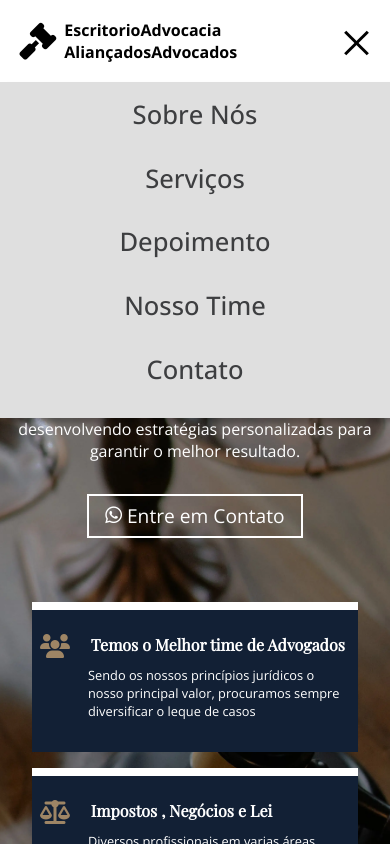
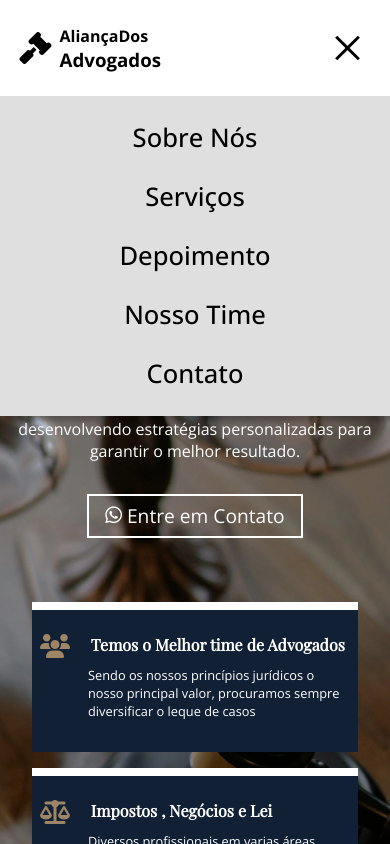
Before and after one commit to elfihr/AliancaAdvocados, a React (Create React App) app: page / in a window 390 px wide. Both pictures are taken after a click on the element 356 px from the left and 43 px from the top of the page. Shown: the top 844 px of the page. Built offline with nearby package versions, Linux system fonts and the light colour scheme; a web font is replaced by a local one.

Commit message:
fix console error and responsive navbar

```diff
--- a/src/components/Footer.js
+++ b/src/components/Footer.js
@@ -5,7 +5,7 @@ const Footer = () => {
     return (
         <div className='footer'>
             <div className='logoContainer'>
-                <i class="fa-solid fa-gavel"></i>
+                <i className="fa-solid fa-gavel"></i>
                 <div>
                     <p>EscritorioAdvocacia</p>
                     <p>AliançadosAdvocados</p>
@@ -19,10 +19,10 @@ const Footer = () => {
             </div>
             <div className='footerSeparator'></div>
             <div className='footer_SocialMedia'>
-                <i class="fa-brands fa-facebook"></i>
-                <i class="fa-brands fa-x-twitter"></i>
-                <i class="fa-brands fa-linkedin"></i>
-                <i class="fa-brands fa-youtube"></i>
+                <i className="fa-brands fa-facebook"></i>
+                <i className="fa-brands fa-x-twitter"></i>
+                <i className="fa-brands fa-linkedin"></i>
+                <i className="fa-brands fa-youtube"></i>
             </div>
         </div>
     )
--- a/src/components/Navbar.js
+++ b/src/components/Navbar.js
@@ -1,43 +1,47 @@
-import React from 'react'
+import React, { useRef, useState, useEffect } from "react";
 import '../style/Navbar.css'
 import { menuLinks } from '../helper/helper'
 import { Twirl as Hamburger } from 'hamburger-react'
 
 
 const Navbar = () => {
+    const [isMobile, setIsMobile] = useState(false)
+    const btnRef = useRef()
+    useEffect(() => {
+        const closeDropdown = e => {
+            if (!btnRef.current.contains(e.target)) {
+                setIsMobile(false);
+            }
+        }
+        document.body.addEventListener('click', closeDropdown)
+        return () => document.body.removeEventListener('click', closeDropdown)
+    }, [])
+
     return (
+        <nav className="navbar">
+            <div className="logo_Container">
+            <i className="fa-solid fa-gavel hammerico"></i>
+                <div>
+                    <h4>AliançaDos</h4>
+                    <h3>Advogados</h3>
+                </div>
 
-
-        <nav className='navMenu'>
-            {/* ====/Logo==== */}
-            <div className='logoContainer'>
-                <i class="fa-solid fa-gavel"></i>
-                <div>
-                    <p>EscritorioAdvocacia</p>
-                    <p>AliançadosAdvocados</p>
-                </div>
             </div>
-
-            {/* ====/Icons==== */}
-            <input type='checkbox' id='check'></input>
-            <label htmlFor='check' className='iconMenu' >
-                <Hamburger />
-            </label>
-            {/* ====/HiperLinks==== */}
-            <div className='navBar'>
-                {menuLinks.map((link, index) => {
+            <div className={isMobile ? "navlink_mobile" : "navlink"} >
+                {menuLinks.map((item, index) => {
                     return (
                         <ul key={index}>
-                            <li className='navlinks'>
-                                <a href={link.href} className={link.class}>{link.label}</a>
+                            <li>
+                                <a className={item.class} href={item.href}>{item.label}</a>
                             </li>
                         </ul>
                     )
                 })}
             </div>
+            <div className="menuIcon" onClick={() => setIsMobile(!isMobile)} ref={btnRef}>
+                {<Hamburger toggled={isMobile} toggle={setIsMobile} />}
+            </div>
         </nav>
-
-
     )
 }
 
--- a/src/page/Contact.js
+++ b/src/page/Contact.js
@@ -10,21 +10,21 @@ const Contact = () => {
       <div className='contact_wrapper'>
 
         <div className='contact_container'>
-          <i class="fa-solid fa-location-dot"></i>
+          <i className="fa-solid fa-location-dot"></i>
           <h3 className='contact_type'>Endereço</h3>
           <p>Avenida Paulista nº1449</p>
           <p>São Paulo - SP</p>
         </div>
 
         <div className='contact_container'>
-        <i class="fa-solid fa-phone"></i>
+        <i className="fa-solid fa-phone"></i>
           <h3 className='contact_type'>Telefone</h3>
           <p>+55 11 2109-XXXX</p>
           <p>+55 11 9 9277-XXXX</p>
         </div>
 
         <div className='contact_container'>
-          <i class="fa-solid fa-location-dot"></i>
+          <i className="fa-solid fa-location-dot"></i>
           <h3 className='contact_type'>E-Mail</h3>
           <p>aliancaadvocados@advocados.com</p>
           <p>saopauloalianca@advocados.com</p>
--- a/src/page/Hero.js
+++ b/src/page/Hero.js
@@ -11,7 +11,7 @@ const Hero = () => {
                     <p >Aliança de Advogados</p>
                     <h3>Seu aliado legal em todas as circunstâncias.</h3>
                     <p className='hero_description'>Tratamos cada caso com a atenção e o cuidado que ele merece,<br /> desenvolvendo estratégias personalizadas para garantir o melhor resultado.</p>
-                    <a href='/about' className='btnHero'><i class="fa-brands fa-whatsapp"></i>Entre em Contato</a>
+                    <a href='/about' className='btnHero'><i className="fa-brands fa-whatsapp"></i>Entre em Contato</a>
                 </div>
                 <div className='heroIntro_Wrapper'>
                     {heroIntro.map((intro, index) => {
--- a/src/page/Number.js
+++ b/src/page/Number.js
@@ -10,7 +10,7 @@ const Number = () => {
             <div className='number_wrapper'>
                 {number.map((number, index) => {
                     return (
-                        <div className='number_container'>
+                        <div className='number_container' key={index}>
                             <i className={number.class}></i>
                             <CountUp end={number.end} redraw={true}>
                                 {({ countUpRef, start }) => (
--- a/src/page/Team.js
+++ b/src/page/Team.js
@@ -16,10 +16,10 @@ const Team = () => {
                             <h5>{team.name}</h5>
                             <p>{team.prof}</p>
                             <div className='team_SocialMedia'>
-                                <i class="fa-brands fa-facebook"></i>
-                                <i class="fa-brands fa-x-twitter"></i>
-                                <i class="fa-brands fa-linkedin"></i>
-                                <i class="fa-brands fa-youtube"></i>
+                                <i className="fa-brands fa-facebook"></i>
+                                <i className="fa-brands fa-x-twitter"></i>
+                                <i className="fa-brands fa-linkedin"></i>
+                                <i className="fa-brands fa-youtube"></i>
                             </div>
                         </div>
                     )
--- a/src/style/Navbar.css
+++ b/src/style/Navbar.css
@@ -1,72 +1,43 @@
-.navMenu{
+.navbar {
     position: fixed;
     top: 0;
     left: 0;
     display: flex;
     justify-content: space-between;
     width: 100%;
-    padding:  1.2rem 5%;
-    backdrop-filter: blur;
+    padding: 1.5rem 5%;
     background-color: white;
     align-items: center;
     z-index: 99;
     border-bottom: 1px solid #c4c5c6;
 }
 
-
-.logoContainer{
+.logo_Container{
     display: flex;
     align-items: center;
     gap: 0 0.5rem;
 }
 
-.logoContainer p{
-    font-weight: 700;
+.logo_Container > div{
+  margin: -1rem 0;
 }
 
-.logoContainer h3{
-    color: black;
-    font-size: 1.2rem;
+.hammerico{
+    font-size: 2rem;
 }
 
-
-/*Links na navBar*/
-
-
-.navBar{
+.navlink {
     display: flex;
 }
 
 
-
-
-.navBar a{
-    position: relative;
+.navlink  li{
+    list-style-type: none;
     text-decoration: none;
-    margin-left: 40px;
-    text-decoration: none;
-    font-size: 1.2em;
-    font-weight: 500;
-    border-bottom: none;
-    transition: 0.5s;
-    user-select: none;
-    cursor: pointer;
 }
 
 
-.navlinks{
-    list-style: none;
-}
-
-
-.navlinks a{
-    color: #3d3e40;
-    border-bottom:none;
-    position:relative;
-}
-
-
-.navBar a::after{
+.link::after{
     left: 0;
     bottom: -6px;
     position: absolute;
@@ -81,7 +52,7 @@
 }
 
 
-.navBar a:hover::after {
+.link:hover::after {
     transform:  scaleX(1);
     transform-origin: left;
 
@@ -89,75 +60,59 @@
 }
 
 
-#check{
+.link {
+    color: black;
+    position: relative;
+    margin-left: 25px;
+    text-decoration: none;
+    font-size: 1em;
+    font-weight: 500;
+    border-bottom: none;
+    transition: 0.5s;
+    user-select: none;
+    cursor: pointer;
+}
+
+
+.menuIcon {
     display: none;
 }
 
 
-/*posição menuBar*/
-.iconMenu{
-    bottom:10px;
-    right: 10px;
-    position: absolute;
-    font-size: 2rem;
-    cursor: pointer;
-    display: none;
-    color: black;
-    padding: 5px 0;
+.menuIcon i{
+    font-size: 1.5rem;
 }
 
 
-/*=================================================Responsive 910px==============================================*/
-
-
-@media (max-width: 984px) {
-
-
-    .iconMenu{
-        display: inline-flex;
-    }
-
-    #check:checked~.navBar{
-        height: 21rem;
+/* Media query for mobile layout */
+@media screen and (max-width: 780px) {
+    .menuIcon {
+        display: block;
     }
 
 
-    .navBar{
+    .navlink {
+        display: none;
+    }
+
+
+   .navlink_mobile {
         position: absolute;
         flex-direction: column;
-        top:100%;
+        top: 100%;
         left: 0;
         width: 100%;
         height: 0;
         background: #dfdfdf;
         box-shadow: 5px 5px 5px rgba(0, 0, 0, 0.25);
         overflow: hidden;
-        transition: 0.3s ease;
+        height: 20rem;
     }
-
-
-    .navBar a{
+    .link {
         display: block;
         font-size: 1.6em;
         font-weight: 1.1rem;
-        margin: 0.9rem 0;
+        margin: 1.5rem 0;
         text-align: center;
-        transition: .3s ease;
-        transform: translateY(0);
-    }
-
-
-
-
-    #check:checked~.navbar a{
-        /*transição suave*/
-        transform: translateY(0);
-        opacity: 1;
-        transition-delay: calc(.15s * var(--i));
-    }
-
-
-    .navBar a::after{
-        width: 0%;
     }
 }
```
